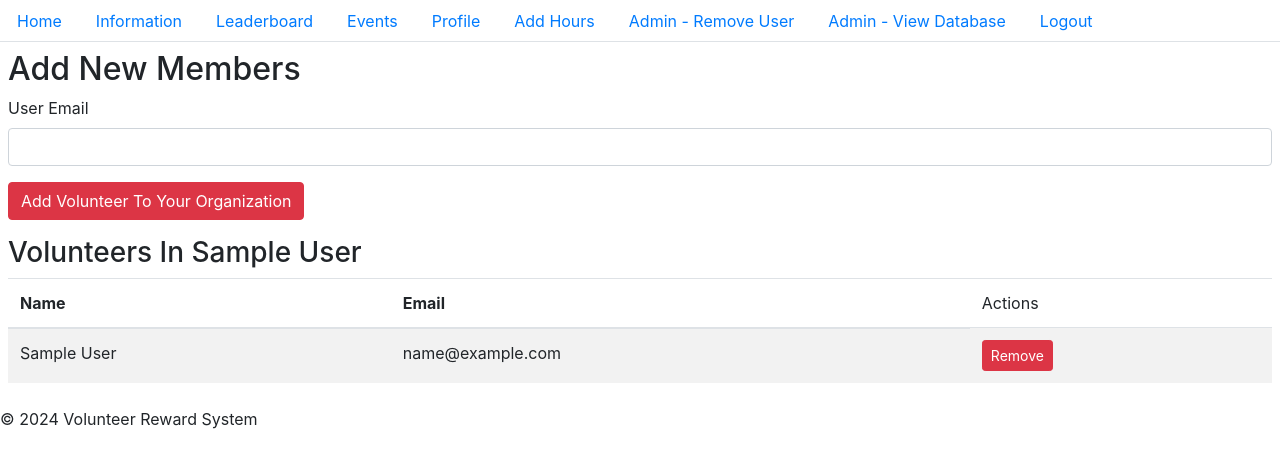
After one commit to brown-eric/volunteer-recognition-system, a Flask app: page /add_member in a window 1280 px wide. The commit adds this page. Shown: the top 468 px of the page. Run offline with Flask 3, Linux system fonts and the light colour scheme; a user stored in the database is signed in; tables that the repository leaves empty hold one stand-in row (values such as "Sample post"); some libraries are stand-ins or nearby versions.

Commit message:
Changed database to add organizational membership feature. Organizations can now add/remove members by email on the manage memberships tab. Plan to integrate this into volunteer-side experience as well in the future. Add Hours now has a dropdown autocomplete feature for user emails that are organizational members. Remember to delete your database file in instances before running this.

```diff
--- a/app/forms.py
+++ b/app/forms.py
@@ -77,3 +77,7 @@ class CreateEventForm(FlaskForm):
     description = TextAreaField('Description', validators=[DataRequired()])
     date = DateTimeField('Event Date (YYYY-MM-DD HH:MM)', format='%Y-%m-%d %H:%M', validators=[DataRequired()], description="Input date and time in proper format: YYYY-MM-DD HH:MM")
     submit = SubmitField('Create Event')
+
+class AddMemberForm(FlaskForm):
+    email = StringField('User Email', validators=[DataRequired(), Email()])
+    submit = SubmitField('Add Volunteer To Your Organization')
--- a/app/routes.py
+++ b/app/routes.py
@@ -146,6 +146,11 @@ def add_hours():
     form = AddHoursForm()
     email_invalid = False  # Flag for invalid email
 
+    volunteer_emails = User.query.with_entities(User.email).all()
+    # Convert the query result to a list of strings
+    email_list = [email.email for email in volunteer_emails]
+
+
     if form.validate_on_submit():
         # Find the user by email
         user = User.query.filter_by(email=form.email.data).first()
@@ -175,7 +180,10 @@ def add_hours():
 
         return redirect(url_for('routes.add_hours'))
 
-    return render_template('add_hours.html', form=form, email_invalid=email_invalid, active_tab='add-hours')
+    # volunteer_emails = User.query.with_entities(User.email).all()
+    # email_list = [email.email for email in volunteer_emails if email.role == "volunteer"]
+    email_list = [volunteer.email for volunteer in current_user.volunteers if volunteer.role == 'volunteer']
+    return render_template('add_hours.html', form=form, email_invalid=email_invalid, active_tab='add-hours', email_data=email_list)
 
 
 @routes_bp.route("/remove_user", methods=['GET', 'POST'])
@@ -265,8 +273,66 @@ def signup_event(event_id):
 
     return redirect(url_for('routes.events'))
 
+@routes_bp.route("/add_member", methods=['GET', 'POST'])
+@login_required
+def add_member():
+    if current_user.role == 'volunteer':
+        flash('You do not have permission to add a member.', 'danger')
+        return redirect(url_for('routes.home'))
 
+    form = AddMemberForm()
+    email_invalid = False  # Flag for invalid email
 
+    if form.validate_on_submit():
+        # Find the user by email
+        user = User.query.filter_by(email=form.email.data).first()
+
+        if user:
+            # Check if the user is a volunteer
+            if user.role != 'volunteer':
+                flash(f'Cannot add member. {user.name} is not a volunteer.', 'danger')
+            else:
+                # Add the member
+                current_user.volunteers.append(user)
+                db.session.commit()  # Commit the changes to the database
+
+                # Log the addition of hours
+
+                flash(f'Successfully added {user.name}.', 'success')
+        else:
+            # Flash message and set flag for invalid email
+            flash('No user found with that email address. Please try again.', 'danger')
+            email_invalid = True
+
+        return redirect(url_for('routes.add_member'))
+
+    return render_template('manage_memberships.html', form=form, email_invalid=email_invalid, active_tab='manage-memberships')
+
+@routes_bp.route("/remove_member/<int:volunteer_id>", methods=['GET', 'POST'])
+@login_required
+def remove_member(volunteer_id):
+    if current_user.role != 'volunteering organization':
+        flash('You do not have permission to remove a member.', 'danger')
+        return redirect(url_for('routes.home'))
+    volunteer = User.query.filter_by(id=volunteer_id, role='volunteer').first()
+    if volunteer.role != 'volunteer':
+        flash('This user is not a volunteer.', 'danger')
+        return redirect(url_for('routes.remove_member'))
+
+    form=AddMemberForm()
+    email_invalid = False
+
+    if volunteer in current_user.volunteers:
+        # Remove the given volunteer
+        current_user.volunteers.remove(volunteer)
+        db.session.commit()
+
+        flash(f'Successfully added {volunteer.name}.', 'success')
+    else:
+        # Flash message and set flag for invalid email
+        flash('This user is not a member of your organization', 'danger')
+        return redirect(url_for('routes.remove_member'))
+    return render_template('manage_memberships.html', form=form, active_tab='manage-memberships')
 
 @routes_bp.route("/logout", methods=['GET', 'POST'])
 @login_required
--- a/templates/base.html
+++ b/templates/base.html
@@ -3,8 +3,8 @@
 <head>
     <meta charset="UTF-8"/>
     <link rel="stylesheet" href="/css/main.css"/>
-    <script src="/js/main.js" defer></script>
     <link rel="stylesheet" href="https://maxcdn.bootstrapcdn.com/bootstrap/4.5.2/css/bootstrap.min.css">
+    <link rel="stylesheet" href="{{ url_for('static', filename='css/main.css') }}">
     <link rel="icon" href="{{ url_for('static', filename='images/group.png') }}" type="image/png">
     <title>{% block title %}{% endblock title %}</title>
 </head>
@@ -60,6 +60,9 @@
             <li class="nav-item">
                 <a class="nav-link {% if active_tab == 'create-event' %}active{% endif %}" href="{{ url_for('routes.create_event') }}">Create Event</a>
             </li>
+            <li class="nav-item">
+                <a class="nav-link {% if active_tab == 'manage-memberships' %}active{% endif %}" href="{{ url_for('routes.add_member') }}">Manage Memberships</a>
+            </li>
         {% endif %}
 
         {% if current_user.role == 'admin' %}
--- /dev/null
+++ b/templates/manage_memberships.html
@@ -0,0 +1,52 @@
+{% extends 'base.html' %}
+
+{% block title %}Add New Members{% endblock %}
+
+{% block content %}
+    <h2>Add New Members</h2>
+
+    <form action="{{ url_for('routes.add_member') }}" method="POST">
+        {{ form.hidden_tag() }}
+
+        <div class="form-group">
+            {{ form.email.label }}
+            {{ form.email(class="form-control") }}
+        </div>
+
+        <div class="form-group">
+            {{ form.submit(class="btn btn-danger") }}
+        </div>
+    </form>
+
+    <h3>Volunteers In {{ current_user.name }}</h3>
+    <table class="table table-striped">
+        <thead>
+            <tr>
+                <th>Name</th>
+                <th>Email</th>
+                <td>Actions</td>
+            </tr>
+        </thead>
+        <tbody>
+            {% for user in current_user.volunteers %}
+                <tr>
+                    <td>{{ user.name }}</td>
+                    <td>{{ user.email }}</td>
+                    <td>
+                        <!-- Remove button -->
+                        <form action="{{ url_for('routes.remove_member', volunteer_id=user.id) }}" method="POST" style="display: inline;">
+                        <input type="hidden" name="csrf_token" value="{{ csrf_token() }}">
+                            <button type="submit" class="btn btn-danger btn-sm" onclick="return confirm('Are you sure you want to remove {{ user.name }}?');">
+                                Remove
+                            </button>
+                        </form>
+                    </td>
+                </tr>
+            {% else %}
+                <tr>
+                    <td colspan="4">No current members</td>
+                </tr>
+            {% endfor %}
+        </tbody>
+    </table>
+{% endblock %}
```
Also changed, not shown: app/models.py (+12 -1 lines), static/css/main.css (+31 -0 lines), static/js/main.js (+100 -0 lines), templates/add_hours.html (+9 -5 lines).
